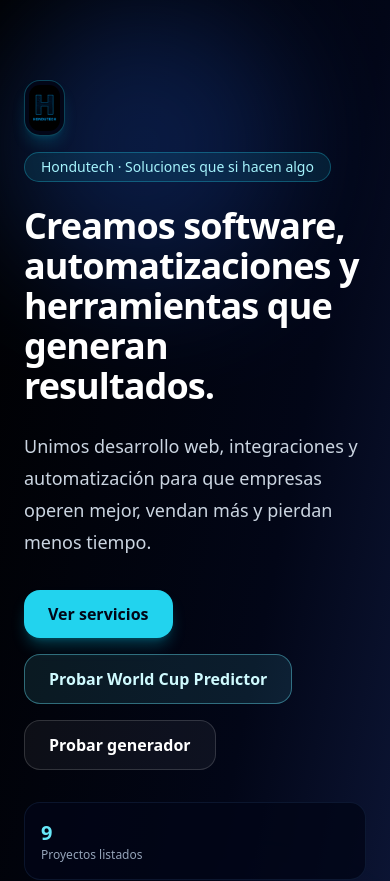
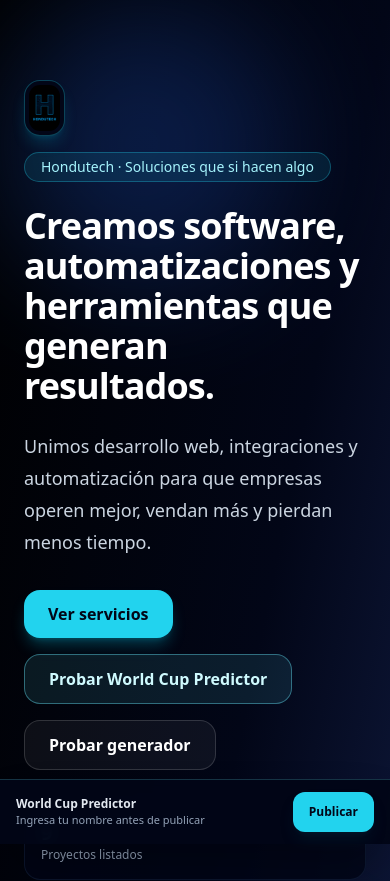
Before and after one commit to Chajtur/Hondutech, a React (Vite) app: page / in a window 390 px wide. Shown: the top 881 px of the page. Built offline with nearby package versions, Linux system fonts and the light colour scheme; no server answers.

Commit message:
Se dejó un botón persistente en el world cup predictor cuando se usa un móvil para poder guardar/publicar resultados de manera rápida

```diff
--- a/src/components/WorldCupPredictor.tsx
+++ b/src/components/WorldCupPredictor.tsx
@@ -1,4 +1,4 @@
-import { useCallback, useEffect, useMemo, useState } from 'react';
+import { useCallback, useEffect, useMemo, useRef, useState } from 'react';
 import {
   worldCup2026Data,
   type GroupMatch,
@@ -201,6 +201,7 @@ const trimScorePicks = (picks: ScorePickMap, stage: string): ScorePickMap => {
 };
 
 export default function WorldCupPredictor() {
+  const predictorSectionRef = useRef<HTMLElement | null>(null);
   const [scorePicks, setScorePicks] = useState<ScorePickMap>({});
   const [officialMatches, setOfficialMatches] = useState<Record<string, OfficialMatchStatus>>({});
   const [copyMsg, setCopyMsg] = useState('');
@@ -225,6 +226,7 @@ export default function WorldCupPredictor() {
   const [adminWinnerTeamCode, setAdminWinnerTeamCode] = useState('');
   const [adminMsg, setAdminMsg] = useState('');
   const [isSavingAdminResult, setIsSavingAdminResult] = useState(false);
+  const [isPredictorVisible, setIsPredictorVisible] = useState(false);
 
   const getOfficialStatus = useCallback((matchId: string) => officialMatches[matchId], [officialMatches]);
 
@@ -443,6 +445,21 @@ export default function WorldCupPredictor() {
   useEffect(() => {
     void fetchMatchStatus();
     void fetchRanking();
+  }, []);
+
+  useEffect(() => {
+    const section = predictorSectionRef.current;
+    if (!section) return undefined;
+
+    const observer = new IntersectionObserver(
+      ([entry]) => {
+        setIsPredictorVisible(entry.isIntersecting);
+      },
+      { threshold: 0.02 },
+    );
+
+    observer.observe(section);
+    return () => observer.disconnect();
   }, []);
 
   const updateScore = (matchId: string, side: keyof MatchScore, rawValue: string, stage?: string) => {
@@ -793,8 +810,12 @@ export default function WorldCupPredictor() {
   );
 
   return (
-    <section id="worldcup" className="border-y border-blue-500/10 bg-gradient-to-b from-slate-950 to-black">
-      <div className="mx-auto max-w-7xl px-6 py-16 lg:px-8">
+    <section
+      id="worldcup"
+      ref={predictorSectionRef}
+      className="border-y border-blue-500/10 bg-gradient-to-b from-slate-950 to-black"
+    >
+      <div className="mx-auto max-w-7xl px-6 pb-32 pt-16 md:py-16 lg:px-8">
         <div className="mb-10 max-w-4xl">
           <p className="text-sm font-semibold uppercase tracking-[0.25em] text-cyan-300">Beneficio Mundial</p>
           <h2 className="mt-3 text-3xl font-bold sm:text-4xl">World Cup Predictor por marcador</h2>
@@ -1170,6 +1191,29 @@ export default function WorldCupPredictor() {
           </div>
         </div>
       </div>
+
+      {isPredictorVisible ? (
+        <div className="fixed inset-x-0 bottom-0 z-50 border-t border-cyan-300/20 bg-slate-950/95 px-4 py-3 shadow-2xl shadow-black/40 backdrop-blur md:hidden">
+          <div className="mx-auto flex max-w-7xl items-center gap-3">
+            <div className="min-w-0 flex-1">
+              <p className="truncate text-xs font-semibold text-slate-200">
+                {submissionId ? 'Prediccion cargada' : 'World Cup Predictor'}
+              </p>
+              <p className="truncate text-[11px] text-slate-400">
+                {playerName.trim() || 'Ingresa tu nombre antes de publicar'}
+              </p>
+            </div>
+            <button
+              type="button"
+              onClick={submitToRanking}
+              disabled={isSubmitting}
+              className="shrink-0 rounded-xl bg-cyan-400 px-4 py-3 text-xs font-semibold text-slate-950 shadow-lg shadow-cyan-950/30 transition active:scale-[0.98] disabled:cursor-not-allowed disabled:opacity-70"
+            >
+              {isSubmitting ? 'Guardando...' : submissionId ? 'Actualizar' : 'Publicar'}
+            </button>
+          </div>
+        </div>
+      ) : null}
     </section>
   );
 }
```
